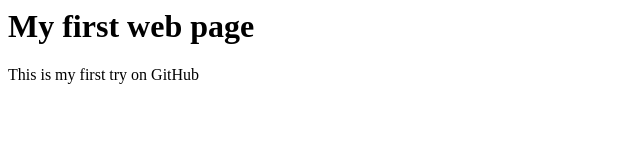
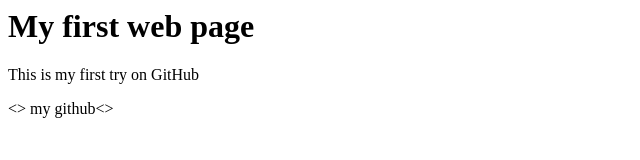
Before and after one commit to drutagengwa/new, a plain HTML site: page index.html in a window 1280 px wide. Shown: the whole page, without its empty margins (0-640 px from the left). Drawn offline with Linux system fonts and the light colour scheme.

Commit message:
Update index.html

```diff
--- a/index.html
+++ b/index.html
@@ -2,5 +2,6 @@
 <body>
 <h1>My first web page</h1>
 <p> This is my first try on GitHub</p>
+<> my github<>
 </html>
 </body>
```
